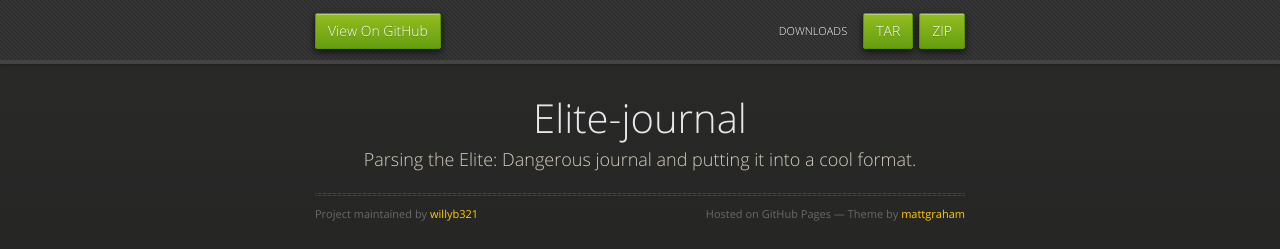
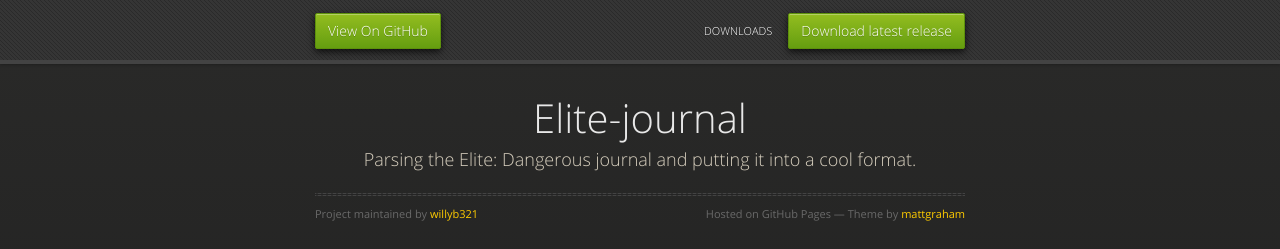
Before and after one commit to willyb321/elite-journal, a plain HTML site: page index.html in a window 1280 px wide. Shown: the top 249 px of the page. Drawn offline with nearby package versions, Linux system fonts and the light colour scheme.

Commit message:
Update index.html

```diff
--- a/index.html
+++ b/index.html
@@ -21,8 +21,7 @@
       <div id="header">
         <nav>
           <li class="fork"><a href="https://github.com/willyb321/elite-journal">View On GitHub</a></li>
-          <li class="downloads"><a href="https://github.com/willyb321/elite-journal/zipball/master">ZIP</a></li>
-          <li class="downloads"><a href="https://github.com/willyb321/elite-journal/tarball/master">TAR</a></li>
+          <li class="downloads"><a href="https://github.com/willyb321/elite-journal/releases/latest">Download latest release</a></li>
           <li class="title">DOWNLOADS</li>
         </nav>
       </div><!-- end header -->
```
